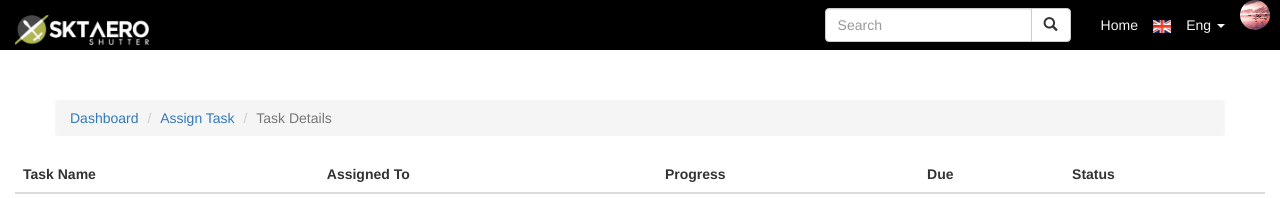
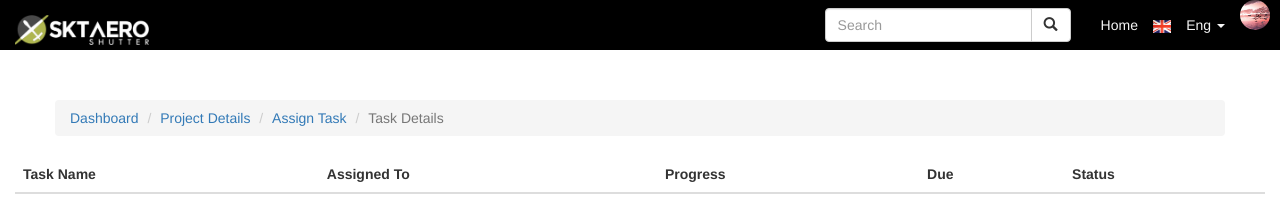
Before and after one commit to Ablashika/ProjectManager, a plain HTML site: page taskDetails.html in a window 1280 px wide. Shown: the top 198 px of the page. Drawn offline with Linux system fonts and the light colour scheme; no server answers.

Commit message:
add link   to  project details

```diff
--- a/taskDetails.html
+++ b/taskDetails.html
@@ -73,6 +73,7 @@
                 <div class="row">
                     <ol class="breadcrumb">
                         <li><a href="index.html">Dashboard</a></li>
+                        <li><a href="projectDetails.html">Project Details</a></li>
                         <li><a href="assignTask.html">Assign Task</a></li>
                         <li class="active">Task Details</li>
                     </ol>
```
